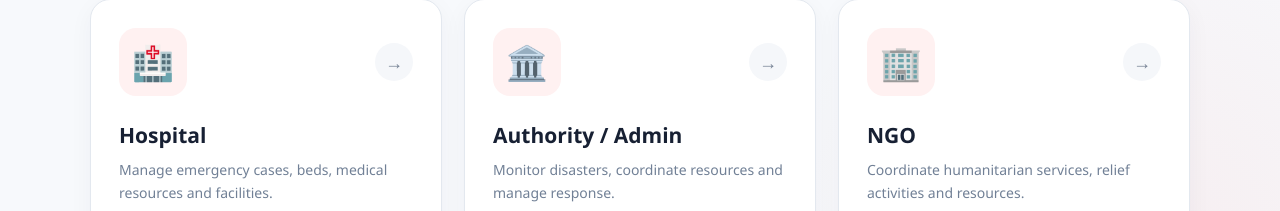
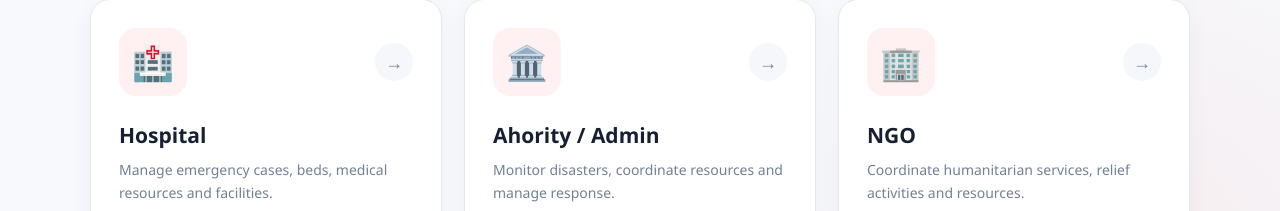
Before and after one commit to venuprakash81/ResQNet-FrontEnd, a React (Create React App) app: page /register in a window 1280 px wide. Shown: the part 781-992 px from the top of the page. Built offline with nearby package versions, Linux system fonts and the light colour scheme.

Commit message:
Update Register.jsx

```diff
--- a/src/pages/Register.jsx
+++ b/src/pages/Register.jsx
@@ -35,17 +35,17 @@ const Register = () => {
     },
     {
       icon: "🏛️",
-      title: "Authority / Admin",
+      title: "Ahority / Admin",
       description:
         "Monitor disasters, coordinate resources and manage response.",
-      path: "/register/authority",
+      path: "/register",
     },
     {
       icon: "🏢",
       title: "NGO",
       description:
         "Coordinate humanitarian services, relief activities and resources.",
-      path: "/register/ngo",
+      path: "/register",
     },
   ];
 
```
